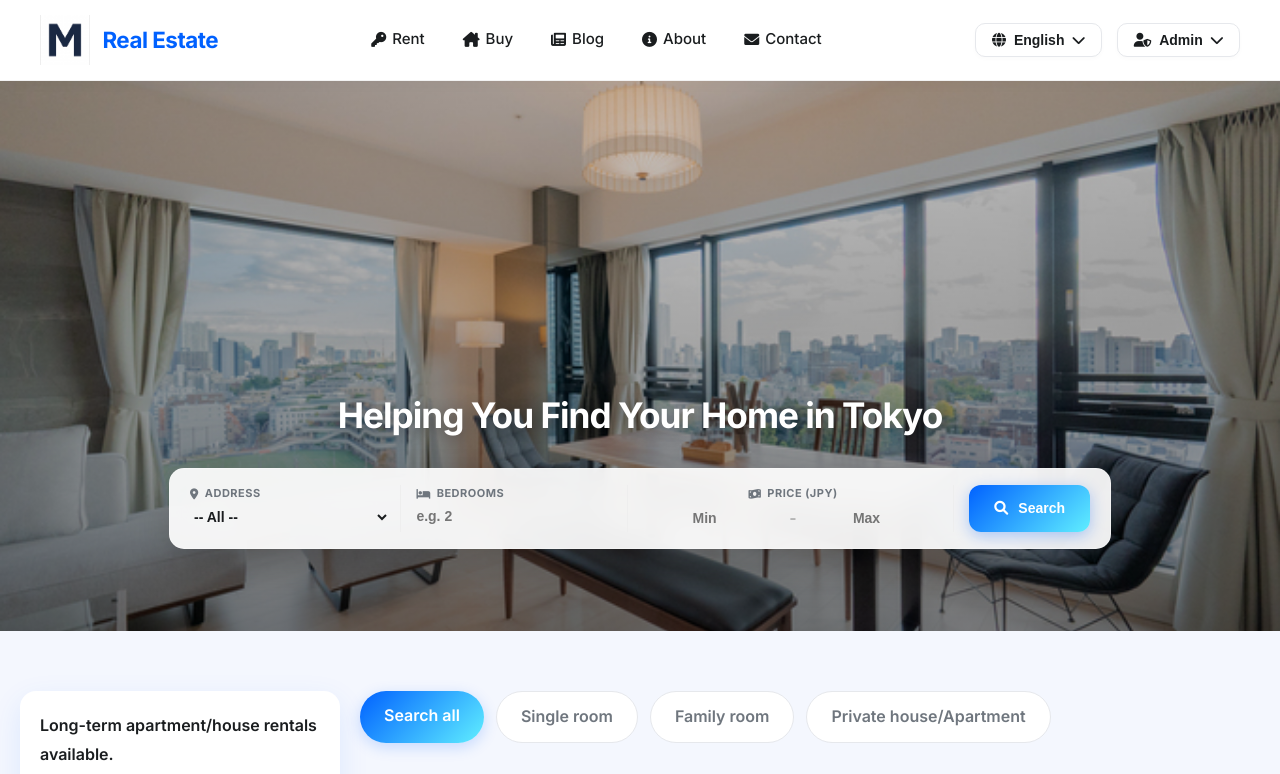
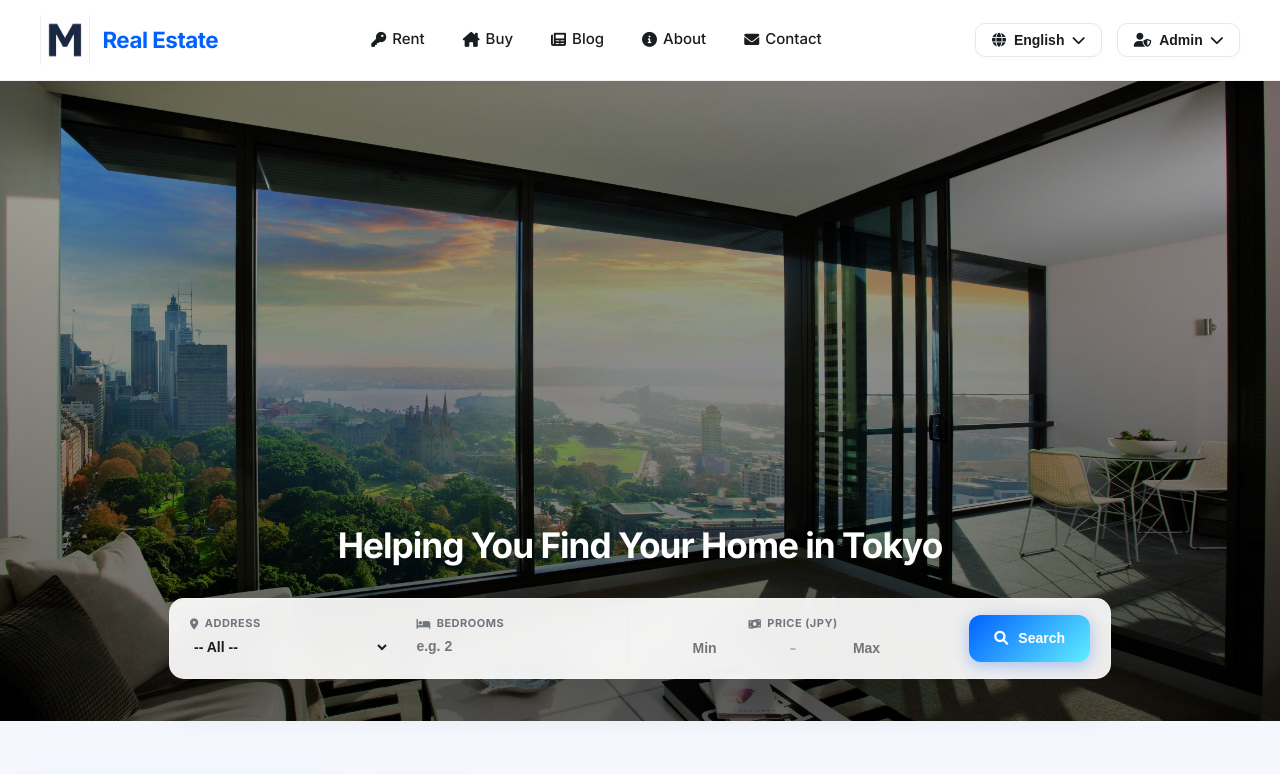
Before and after one commit to tupham27031999/web_bat_dong_san, a Flask app: page / in a window 1280 px wide. Shown: the top 774 px of the page. Run offline with Flask 3, Linux system fonts and the light colour scheme.

Commit message:
cap nhat thanh tim kiem thap hon 2

```diff
--- a/static/css/style.css
+++ b/static/css/style.css
@@ -92,10 +92,14 @@ body { margin: 0; font-family: 'Inter', sans-serif; background-color: var(--bg-l
 
 /* Hero Section */
 .hero {
-    height: 550px;
+    min-height: 550px;
+    height: 80vh; /* Tăng chiều cao một chút để thấy được nhiều view cửa kính hơn */
     box-sizing: border-box; /* Giữ nguyên chiều cao 550px khi thêm padding */
+    background-color: #2c3e50; /* Màu nền dự phòng khi ảnh đang tải */
     background-size: cover;
     background-position: center;
+    background-attachment: fied; /* Tạo hiệu ứng cuộn nhẹ nếu ảnh đủ lớn */
+    background-repeat: no-repeat;
     display: flex;
     flex-direction: column;
     justify-content: center;
@@ -103,13 +107,13 @@ body { margin: 0; font-family: 'Inter', sans-serif; background-color: var(--bg-l
     position: relative;
     color: white;
     text-align: center;
-    padding-top: 200px; /* Tăng padding để đẩy nội dung xuống thấp hơn nữa */
+    padding-top: 370px; /* Tăng padding để đẩy nội dung xuống thấp hơn nữa */
 }
 .hero::before {
     content: "";
     position: absolute;
     top: 0; left: 0; right: 0; bottom: 0;
-    background: linear-gradient(to bottom, rgba(0,0,0,0.2), rgba(0,0,0,0.5));
+    background: linear-gradient(to bottom, rgba(0,0,0,0.3), rgba(0,0,0,0.6)); /* Làm tối nhẹ để nổi bật thanh tìm kiếm */
 }
 
 /* Search Bar Style */
```
Also changed, not shown: static/nen_bat_dong_san.jpg.
